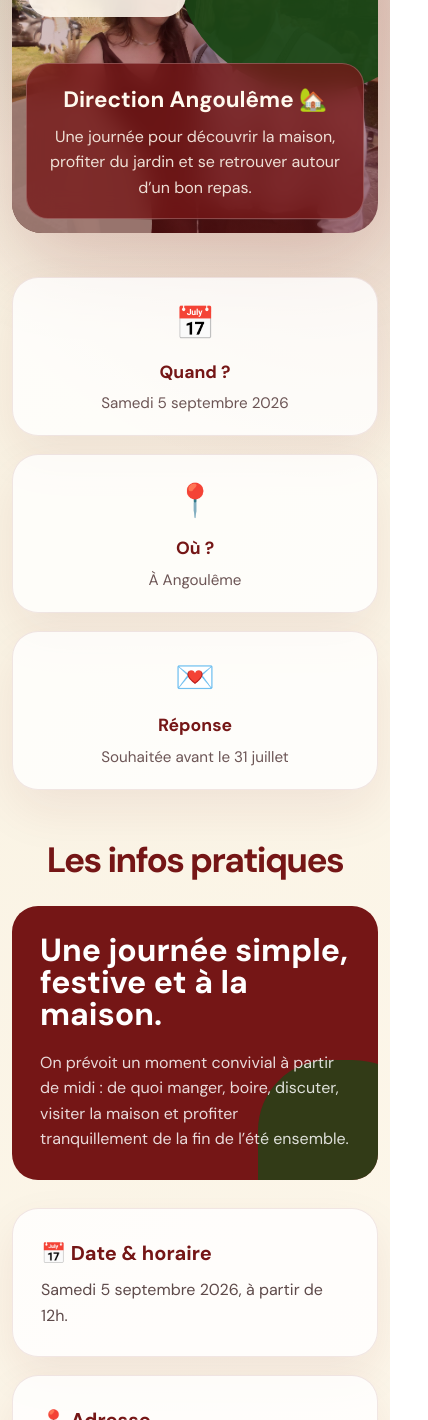
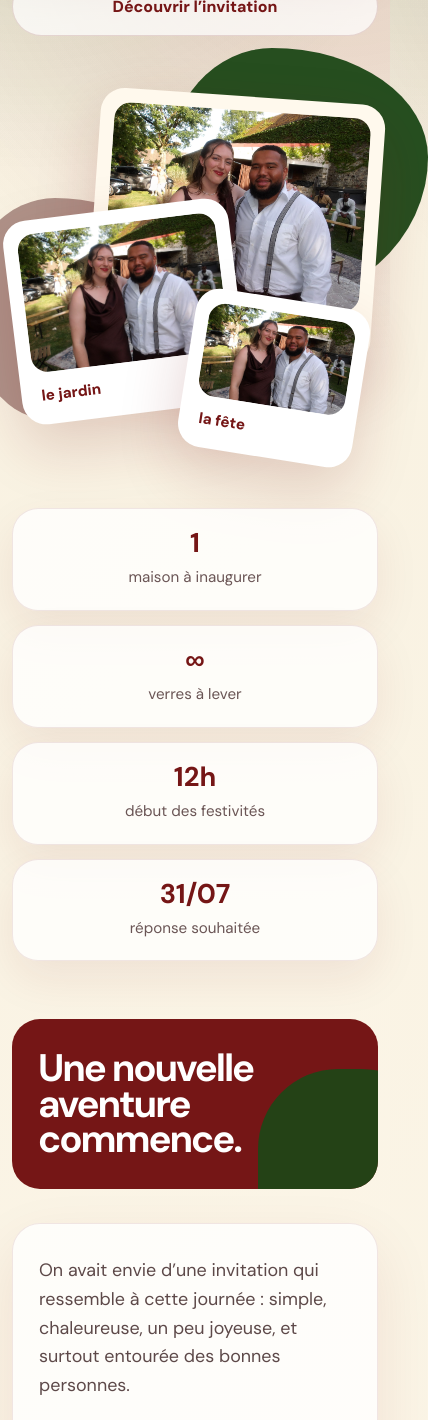
Before and after one commit to Estherfabre01/cremaillere, a plain HTML site: page index.html in a window 390 px wide. Shown: the part 580-2000 px from the top of the page, 428 px wide, since content can reach past the window. Drawn offline with Linux system fonts and the light colour scheme.

Commit message:
nouveau design

```diff
--- a/index.html
+++ b/index.html
@@ -4,7 +4,7 @@
 <meta charset="UTF-8">
 <meta name="viewport" content="width=device-width, initial-scale=1.0">
 
-<title>Crémaillère à Angoulême — 5 septembre 2026</title>
+<title>Crémaillère à Angoulême</title>
 
 <link rel="preconnect" href="https://fonts.googleapis.com">
 <link rel="preconnect" href="https://fonts.gstatic.com" crossorigin>
@@ -16,8 +16,8 @@
   --bordeaux:#751616;
   --taupe:#A3827A;
   --cream:#F7F0DF;
-    --cream-light:#FFF9EE;
-    --ink:#2A1D1D;
+  --cream-light:#FFF9ED;
+  --ink:#241818;
   --white:#FFFFFF;
 }
 
@@ -33,11 +33,11 @@ html{
 
 body{
   font-family:"DM Sans", sans-serif;
+  color:var(--ink);
   background:
-        radial-gradient(circle at 10% 10%, rgba(28,71,23,.20), transparent 28rem),
-        radial-gradient(circle at 90% 20%, rgba(117,22,22,.18), transparent 30rem),
+    radial-gradient(circle at 8% 8%, rgba(28,71,23,.20), transparent 28rem),
+    radial-gradient(circle at 88% 12%, rgba(117,22,22,.18), transparent 30rem),
     linear-gradient(135deg, var(--cream), var(--cream-light));
-    color:var(--ink);
   line-height:1.6;
   overflow-x:hidden;
 }
@@ -51,59 +51,57 @@ a{
   margin:auto;
 }
 
-/* ---------- NAV ---------- */
+/* NAV */
 
 nav{
   display:flex;
   justify-content:space-between;
   align-items:center;
   padding:28px 0;
-    position:relative;
-    z-index:3;
 }
 
 .logo{
   display:flex;
   align-items:center;
   gap:10px;
-    font-size:1.1rem;
   font-weight:800;
   color:var(--bordeaux);
+  font-size:1.05rem;
 }
 
-.logo-dot{
+.logo-mark{
   width:18px;
   height:18px;
-    border-radius:50%;
+  border-radius:999px;
   background:var(--green);
-    box-shadow:0 0 0 8px rgba(28,71,23,.15);
+  box-shadow:0 0 0 8px rgba(28,71,23,.14);
 }
 
 .menu{
   display:flex;
-    gap:12px;
+  gap:10px;
 }
 
 .menu a{
   text-decoration:none;
+  font-weight:800;
+  font-size:.9rem;
   color:var(--bordeaux);
-    background:rgba(255,255,255,.55);
+  background:rgba(255,255,255,.62);
   border:1px solid rgba(117,22,22,.12);
   padding:10px 16px;
   border-radius:999px;
-    font-weight:800;
-    font-size:.9rem;
 }
 
-/* ---------- HERO ---------- */
+/* HERO */
 
 .hero{
   min-height:78vh;
   display:grid;
   grid-template-columns:1.05fr .95fr;
-    gap:52px;
+  gap:56px;
   align-items:center;
-    padding:40px 0 70px;
+  padding:36px 0 70px;
 }
 
 .badge{
@@ -117,36 +115,36 @@ nav{
   font-size:.9rem;
   font-weight:800;
   margin-bottom:22px;
-    box-shadow:0 12px 30px rgba(28,71,23,.22);
+  box-shadow:0 14px 35px rgba(28,71,23,.22);
 }
 
 .hero h1{
   color:var(--bordeaux);
-    font-size:clamp(3.4rem, 8vw, 6.8rem);
-    line-height:.88;
-    letter-spacing:-.07em;
-    margin-bottom:24px;
+  font-size:clamp(3.4rem, 8vw, 7rem);
+  line-height:.86;
+  letter-spacing:-.075em;
+  margin-bottom:26px;
 }
 
 .hero p{
-    max-width:650px;
-    color:#5E4A4A;
+  max-width:640px;
+  color:#5D4949;
   font-size:clamp(1.05rem, 2vw, 1.25rem);
-    margin-bottom:30px;
+  margin-bottom:32px;
 }
 
 .actions{
   display:flex;
+  flex-wrap:wrap;
   gap:14px;
-    flex-wrap:wrap;
 }
 
 .btn{
   display:inline-flex;
   align-items:center;
   justify-content:center;
-    min-height:52px;
-    padding:15px 24px;
+  min-height:54px;
+  padding:16px 26px;
   border-radius:999px;
   text-decoration:none;
   font-weight:800;
@@ -156,239 +154,291 @@ nav{
 .btn-primary{
   background:var(--bordeaux);
   color:white;
-    box-shadow:0 18px 35px rgba(117,22,22,.22);
+  box-shadow:0 18px 38px rgba(117,22,22,.24);
 }
 
 .btn-secondary{
-    background:rgba(255,255,255,.75);
+  background:rgba(255,255,255,.72);
   color:var(--bordeaux);
-    border:1px solid rgba(117,22,22,.16);
+  border:1px solid rgba(117,22,22,.15);
 }
 
 .btn:hover{
   transform:translateY(-3px);
 }
 
-/* ---------- ORIGINAL VISUAL ---------- */
+/* PHOTO STACK */
 
-.visual{
+.photo-stack{
   position:relative;
   min-height:560px;
-    border-radius:44px;
-    background:
-        linear-gradient(to bottom, rgba(0,0,0,.02), rgba(117,22,22,.55)),
-        url("images/jardin.jpg") center/cover no-repeat;
-    box-shadow:0 30px 80px rgba(117,22,22,.18);
-    overflow:hidden;
-    isolation:isolate;
 }
 
-.visual::before{
-    content:"";
+.polaroid{
   position:absolute;
-    width:280px;
-    height:280px;
-    right:-80px;
-    top:-80px;
-    background:var(--green);
-    border-radius:43% 57% 50% 50% / 55% 40% 60% 45%;
-    opacity:.95;
+  background:white;
+  padding:14px 14px 52px;
+  border-radius:24px;
+  box-shadow:0 24px 60px rgba(117,22,22,.18);
+}
+
+.polaroid img{
+  width:100%;
+  height:100%;
+  object-fit:cover;
+  display:block;
+  border-radius:17px;
+}
+
+.polaroid::after{
+  content:attr(data-caption);
+  position:absolute;
+  left:20px;
+  bottom:17px;
+  color:var(--bordeaux);
+  font-weight:800;
+  font-size:.95rem;
+}
+
+.photo-one{
+  width:75%;
+  height:390px;
+  right:0;
+  top:18px;
+  transform:rotate(4deg);
+  background:var(--cream-light);
+}
+
+.photo-two{
+  width:56%;
+  height:300px;
+  left:0;
+  bottom:38px;
+  transform:rotate(-7deg);
+}
+
+.photo-three{
+  width:45%;
+  height:230px;
+  right:16px;
+  bottom:0;
+  transform:rotate(9deg);
+  background:#fff;
+}
+
+.blob{
+  position:absolute;
+  border-radius:40% 60% 65% 35% / 45% 42% 58% 55%;
   z-index:-1;
 }
 
-.visual::after{
-    content:"";
-    position:absolute;
-    width:210px;
-    height:210px;
-    left:-70px;
-    bottom:-70px;
-    background:var(--taupe);
-    border-radius:58% 42% 40% 60% / 48% 62% 38% 52%;
-    opacity:.88;
-    z-index:-1;
+.blob-green{
+  width:260px;
+  height:260px;
+  background:var(--green);
+  right:-50px;
+  top:-30px;
+  opacity:.95;
 }
 
-.date-card{
-    position:absolute;
-    top:26px;
-    left:26px;
-    background:rgba(255,249,238,.88);
-    backdrop-filter:blur(12px);
-    border-radius:26px;
-    padding:20px 22px;
-    color:var(--bordeaux);
-    box-shadow:0 20px 45px rgba(0,0,0,.12);
+.blob-taupe{
+  width:220px;
+  height:220px;
+  background:var(--taupe);
+  left:-45px;
+  bottom:40px;
+  opacity:.85;
 }
 
-.date-card span{
-    display:block;
-    font-size:.85rem;
-    font-weight:800;
-    text-transform:uppercase;
-    letter-spacing:.08em;
-}
+/* INTRO STRIP */
 
-.date-card strong{
-    display:block;
-    font-size:2.4rem;
-    line-height:1;
-}
-
-.house-card{
-    position:absolute;
-    right:24px;
-    bottom:24px;
-    left:24px;
-    background:rgba(117,22,22,.78);
-    color:var(--cream-light);
-    border:1px solid rgba(255,255,255,.22);
-    border-radius:28px;
-    padding:24px;
-    backdrop-filter:blur(12px);
-}
-
-.house-card strong{
-    display:block;
-    font-size:1.4rem;
-    margin-bottom:6px;
-}
-
-.house-card p{
-    color:rgba(255,249,238,.88);
-    margin:0;
-    font-size:1rem;
-}
-
-/* ---------- FLOATING INFO ---------- */
-
-.quick-info{
+.memory-strip{
   display:grid;
-    grid-template-columns:repeat(3, 1fr);
-    gap:18px;
-    margin-top:-25px;
+  grid-template-columns:repeat(4, 1fr);
+  gap:14px;
+  margin-top:-22px;
   position:relative;
   z-index:2;
 }
 
-.info-pill{
+.memory-item{
   background:rgba(255,255,255,.78);
   border:1px solid rgba(117,22,22,.10);
   border-radius:26px;
   padding:22px;
-    box-shadow:0 20px 50px rgba(117,22,22,.08);
   text-align:center;
+  box-shadow:0 18px 45px rgba(117,22,22,.08);
 }
 
-.info-pill .emoji{
-    font-size:2rem;
+.memory-item strong{
+  display:block;
+  color:var(--bordeaux);
+  font-size:1.7rem;
+  line-height:1;
   margin-bottom:8px;
 }
 
-.info-pill strong{
-    color:var(--bordeaux);
-    display:block;
-    font-size:1.1rem;
-    margin-bottom:4px;
-}
-
-.info-pill span{
-    color:#6C5555;
+.memory-item span{
+  color:#6A5555;
   font-size:.95rem;
 }
 
-/* ---------- SECTIONS ---------- */
+/* STORY */
 
 .section{
-    padding:78px 0;
+  padding:82px 0;
 }
 
-.section-title{
-    color:var(--bordeaux);
-    text-align:center;
-    font-size:clamp(2.2rem, 5vw, 4rem);
-    line-height:.95;
-    letter-spacing:-.045em;
-    margin-bottom:38px;
-}
-
-.invite-card{
+.story-card{
   display:grid;
-    grid-template-columns:1fr 1fr;
-    gap:28px;
+  grid-template-columns:.9fr 1.1fr;
+  gap:34px;
   align-items:stretch;
 }
 
-.story{
+.story-title{
   background:var(--bordeaux);
   color:white;
-    border-radius:34px;
-    padding:42px;
+  border-radius:38px;
+  padding:48px;
   position:relative;
   overflow:hidden;
 }
 
-.story::after{
+.story-title::after{
   content:"";
   position:absolute;
-    width:180px;
-    height:180px;
-    right:-60px;
-    bottom:-60px;
+  width:190px;
+  height:190px;
+  right:-70px;
+  bottom:-70px;
   background:var(--green);
-    border-radius:45% 55% 60% 40%;
-    opacity:.75;
+  border-radius:48% 52% 62% 38%;
+  opacity:.9;
 }
 
-.story h2{
-    font-size:clamp(2rem,4vw,3.2rem);
-    line-height:1;
-    margin-bottom:20px;
+.story-title h2{
   position:relative;
   z-index:1;
+  font-size:clamp(2.4rem, 5vw, 4.5rem);
+  line-height:.92;
+  letter-spacing:-.055em;
 }
 
-.story p{
-    color:rgba(255,255,255,.84);
-    position:relative;
-    z-index:1;
+.story-text{
+  display:flex;
+  flex-direction:column;
+  justify-content:center;
+  background:rgba(255,255,255,.78);
+  border:1px solid rgba(117,22,22,.10);
+  border-radius:38px;
+  padding:48px;
+  box-shadow:0 22px 60px rgba(117,22,22,.09);
 }
 
-.details{
-    display:grid;
-    gap:18px;
+.story-text p{
+  color:#5D4949;
+  font-size:1.12rem;
+  margin-bottom:18px;
 }
 
-.detail-box{
-    background:rgba(255,255,255,.80);
-    border:1px solid rgba(117,22,22,.10);
-    border-radius:28px;
-    padding:28px;
-    box-shadow:0 18px 45px rgba(117,22,22,.08);
+.story-text p:last-child{
+  margin-bottom:0;
 }
 
-.detail-box h3{
-    color:var(--bordeaux);
-    font-size:1.25rem;
-    margin-bottom:8px;
+/* QUOTE */
+
+.quote{
+  text-align:center;
+  padding:54px 24px;
 }
 
-.detail-box p{
-    color:#5E4A4A;
+.quote p{
+  max-width:900px;
+  margin:auto;
+  color:var(--bordeaux);
+  font-size:clamp(2.2rem, 6vw, 5rem);
+  line-height:.95;
+  letter-spacing:-.06em;
+  font-weight:800;
 }
 
-/* ---------- RESPONSE ---------- */
+.quote span{
+  display:block;
+  margin-top:18px;
+  color:#6A5555;
+  font-size:1.05rem;
+  letter-spacing:0;
+  font-weight:500;
+}
+
+/* MOOD */
+
+.mood{
+  display:grid;
+  grid-template-columns:1fr 1fr;
+  gap:28px;
+  align-items:center;
+}
+
+.mood-text{
+  padding:18px 0;
+}
+
+.mood-text h2{
+  color:var(--bordeaux);
+  font-size:clamp(2.4rem, 5vw, 4.6rem);
+  line-height:.92;
+  letter-spacing:-.055em;
+  margin-bottom:22px;
+}
+
+.mood-text p{
+  color:#5D4949;
+  font-size:1.1rem;
+  max-width:560px;
+}
+
+.mood-cloud{
+  display:flex;
+  flex-wrap:wrap;
+  gap:14px;
+  justify-content:center;
+}
+
+.chip{
+  background:white;
+  color:var(--bordeaux);
+  border:1px solid rgba(117,22,22,.10);
+  border-radius:999px;
+  padding:14px 18px;
+  font-weight:800;
+  box-shadow:0 14px 36px rgba(117,22,22,.08);
+}
+
+.chip:nth-child(2n){
+  background:var(--green);
+  color:white;
+}
+
+.chip:nth-child(3n){
+  background:var(--taupe);
+  color:white;
+}
+
+/* RESPONSE */
 
 .response{
   position:relative;
   background:
+    radial-gradient(circle at 20% 20%, rgba(255,255,255,.16), transparent 14rem),
     linear-gradient(135deg, var(--green), #2F6727);
-    border-radius:40px;
-    padding:58px;
   color:white;
+  border-radius:42px;
+  padding:64px 42px;
   text-align:center;
   overflow:hidden;
-    box-shadow:0 28px 70px rgba(28,71,23,.22);
+  box-shadow:0 30px 80px rgba(28,71,23,.24);
 }
 
 .response::before,
@@ -396,21 +446,21 @@ nav{
   content:"";
   position:absolute;
   border-radius:50%;
-    background:rgba(255,255,255,.12);
+  background:rgba(255,255,255,.10);
 }
 
 .response::before{
-    width:180px;
-    height:180px;
-    top:-70px;
-    left:-50px;
+  width:200px;
+  height:200px;
+  top:-80px;
+  left:-60px;
 }
 
 .response::after{
-    width:240px;
-    height:240px;
-    right:-90px;
-    bottom:-90px;
+  width:260px;
+  height:260px;
+  right:-100px;
+  bottom:-100px;
 }
 
 .response-content{
@@ -419,15 +469,15 @@ nav{
 }
 
 .response h2{
-    font-size:clamp(2.2rem, 6vw, 4.2rem);
-    line-height:.95;
-    letter-spacing:-.045em;
-    margin-bottom:18px;
+  font-size:clamp(2.5rem, 7vw, 5rem);
+  line-height:.9;
+  letter-spacing:-.065em;
+  margin-bottom:20px;
 }
 
 .response p{
-    max-width:650px;
-    margin:0 auto 30px;
+  max-width:690px;
+  margin:0 auto 32px;
   color:rgba(255,255,255,.86);
   font-size:1.1rem;
 }
@@ -437,22 +487,22 @@ nav{
   color:var(--bordeaux);
 }
 
-/* ---------- FOOTER ---------- */
+/* FOOTER */
 
 footer{
-    padding:55px 20px;
+  padding:56px 20px;
   text-align:center;
-    color:#6C5555;
+  color:#6A5555;
 }
 
 footer strong{
   display:block;
   color:var(--bordeaux);
-    font-size:1.3rem;
+  font-size:1.25rem;
   margin-bottom:6px;
 }
 
-/* ---------- RESPONSIVE ---------- */
+/* RESPONSIVE */
 
 @media(max-width:980px){
 
@@ -460,7 +510,7 @@ footer strong{
     grid-template-columns:1fr;
     text-align:center;
     min-height:auto;
-        padding-top:20px;
+    gap:42px;
   }
 
   .hero p{
@@ -472,21 +522,30 @@ footer strong{
     justify-content:center;
   }
 
-    .visual{
-        min-height:460px;
+  .photo-stack{
+    min-height:520px;
   }
 
-    .quick-info{
-        grid-template-columns:1fr;
+  .memory-strip{
+    grid-template-columns:repeat(2, 1fr);
     margin-top:0;
   }
 
-    .invite-card{
+  .story-card,
+  .mood{
     grid-template-columns:1fr;
+  }
+
+  .mood-text{
+    text-align:center;
+  }
+
+  .mood-text p{
+    margin:auto;
   }
 }
 
-@media(max-width:680px){
+@media(max-width:700px){
 
   .container{
     width:min(100% - 24px, 1120px);
@@ -506,16 +565,11 @@ footer strong{
   }
 
   .hero{
-        gap:32px;
-        padding-bottom:44px;
+    padding:24px 0 50px;
   }
 
   .hero h1{
-        font-size:clamp(3rem, 16vw, 4.4rem);
-    }
-
-    .hero p{
-        font-size:1rem;
+    font-size:clamp(3.2rem, 17vw, 4.8rem);
   }
 
   .actions{
@@ -526,71 +580,88 @@ footer strong{
     width:100%;
   }
 
-    .visual{
-        min-height:380px;
-        border-radius:30px;
+  .photo-stack{
+    min-height:430px;
   }
 
-    .date-card{
-        top:16px;
-        left:16px;
-        padding:16px 18px;
-        border-radius:22px;
+  .photo-one{
+    width:78%;
+    height:300px;
   }
 
-    .date-card strong{
-        font-size:2rem;
+  .photo-two{
+    width:62%;
+    height:230px;
+    bottom:44px;
   }
 
-    .house-card{
-        left:14px;
-        right:14px;
-        bottom:14px;
-        padding:18px;
-        border-radius:22px;
+  .photo-three{
+    width:48%;
+    height:185px;
+  }
+
+  .memory-strip{
+    grid-template-columns:1fr;
   }
 
   .section{
-        padding:54px 0;
+    padding:58px 0;
   }
 
-    .story,
-    .detail-box,
+  .story-title,
+  .story-text,
   .response{
-        border-radius:26px;
-        padding:28px;
+    border-radius:28px;
+    padding:32px 26px;
   }
 
-    .response{
-        padding:38px 24px;
+  .quote{
+    padding:34px 10px;
   }
 
-    footer{
-        padding:42px 20px;
+  .mood-cloud{
+    justify-content:flex-start;
+  }
+
+  .chip{
+    width:100%;
+    text-align:center;
   }
 }
 
-@media(max-width:420px){
+@media(max-width:430px){
 
   .badge{
     font-size:.78rem;
     padding:9px 14px;
   }
 
-    .hero h1{
-        letter-spacing:-.055em;
+  .hero p{
+    font-size:1rem;
   }
 
-    .visual{
-        min-height:340px;
+  .photo-stack{
+    min-height:380px;
   }
 
-    .info-pill{
+  .photo-one{
+    height:260px;
+  }
+
+  .photo-two{
+    height:205px;
+  }
+
+  .photo-three{
+    height:160px;
+  }
+
+  .memory-item{
     padding:20px;
   }
 
-    .section-title{
-        margin-bottom:28px;
+  .response{
+    padding:34px 22px;
   }
 }
 </style>
@@ -602,13 +673,14 @@ footer strong{
 
   <nav>
     <div class="logo">
-            <span class="logo-dot"></span>
+      <span class="logo-mark"></span>
       Crémaillère à Angoulême
     </div>
 
     <div class="menu">
-            #infosInfos</a>
-            #reponseRépondre</a>
+      <a href="#histoire">L’histoire</a>
+      <a href="#ambiance">L’ambiance</a>
+      <a href="#reponse">Répondre</a>
     </div>
   </nav>
 
@@ -623,114 +695,122 @@ footer strong{
         </div>
 
         <h1>
-                    On pend la crémaillère !
+          On ouvre enfin la maison.
         </h1>
 
         <p>
-                    Venez célébrer notre installation à Angoulême autour d’un déjeuner,
-                    d’un apéritif dans le jardin et d’un moment simple, joyeux et convivial.
+          Après les cartons, les travaux, les allers-retours et les cafés bus debout,
+          il ne manque plus qu’une chose pour que cette maison devienne vraiment la nôtre :
+          la remplir des gens qu’on aime.
         </p>
 
         <div class="actions">
-                    TON_LIEN_GOOGLE_FORM
-                        Répondre à l’invitation
+          <a class="btn btn-primary" href="TON_LIEN_GOOGLE_FORM" target="_blank" rel="noopener">
+            Je réponds à l’invitation
           </a>
 
-                    #infos
-                        Voir les infos pratiques
+          <a class="btn btn-secondary" href="#histoire">
+            Découvrir l’invitation
           </a>
         </div>
 
       </div>
 
-            <div class="visual">
+      <div class="photo-stack" aria-label="Photos d'ambiance de la maison">
 
-                <div class="date-card">
-                    <span>Septembre</span>
-                    <strong>05</strong>
-                    <span>à partir de 12h</span>
+        <div class="blob blob-green"></div>
+        <div class="blob blob-taupe"></div>
+
+        <div class="polaroid photo-one" data-caption="la maison">
+          <img src="images/jardin.jpg" alt="Jardin de la maison">
         </div>
 
-                <div class="house-card">
-                    <strong>Direction Angoulême 🏡</strong>
-                    <p>
-                        Une journée pour découvrir la maison, profiter du jardin
-                        et se retrouver autour d’un bon repas.
-                    </p>
+        <div class="polaroid photo-two" data-caption="le jardin">
+          <img src="images/jardin.jpg" alt="Ambiance jardin">
+        </div>
+
+        <div class="polaroid photo-three" data-caption="la fête">
+          <img src="images/jardin.jpg" alt="Ambiance crémaillère">
         </div>
 
       </div>
 
     </section>
 
-        <section class="quick-info" aria-label="Résumé des informations">
+    <section class="memory-strip" aria-label="Résumé de l'esprit de la journée">
 
-            <div class="info-pill">
-                <div class="emoji">📅</div>
-                <strong>Quand ?</strong>
-                <span>Samedi 5 septembre 2026</span>
+      <div class="memory-item">
+        <strong>1</strong>
+        <span>maison à inaugurer</span>
       </div>
 
-            <div class="info-pill">
-                <div class="emoji">📍</div>
-                <strong>Où ?</strong>
-                <span>À Angoulême</span>
+      <div class="memory-item">
+        <strong>∞</strong>
+        <span>verres à lever</span>
       </div>
 
-            <div class="info-pill">
-                <div class="emoji">💌</div>
-                <strong>Réponse</strong>
-                <span>Souhaitée avant le 31 juillet</span>
+      <div class="memory-item">
+        <strong>12h</strong>
+        <span>début des festivités</span>
+      </div>
+
+      <div class="memory-item">
+        <strong>31/07</strong>
+        <span>réponse souhaitée</span>
       </div>
 
     </section>
 
-        <section id="infos" class="section">
+    <section id="histoire" class="section">
 
-            <h2 class="section-title">
-                Les infos pratiques
+      <div class="story-card">
+
+        <div class="story-title">
+          <h2>
+            Une nouvelle aventure commence.
           </h2>
+        </div>
 
-            <div class="invite-card">
-
-                <div class="story">
-
-                    <h2>
-                        Une journée simple, festive et à la maison.
-                    </h2>
+        <div class="story-text">
 
           <p>
-                        On prévoit un moment convivial à partir de midi :
-                        de quoi manger, boire, discuter, visiter la maison
-                        et profiter tranquillement de la fin de l’été ensemble.
+            On avait envie d’une invitation qui ressemble à cette journée :
+            simple, chaleureuse, un peu joyeuse, et surtout entourée des bonnes personnes.
+          </p>
+
+          <p>
+            L’idée est de se retrouver tranquillement à Angoulême, de profiter du jardin,
+            de partager un repas, de rire, de visiter la maison et de célébrer cette nouvelle étape.
           </p>
 
         </div>
 
-                <div class="details">
-
-                    <div class="detail-box">
-                        <h3>📅 Date & horaire</h3>
-                        <p>
-                            Samedi 5 septembre 2026, à partir de 12h.
-                        </p>
       </div>
 
-                    <div class="detail-box">
-                        <h3>📍 Adresse</h3>
+    </section>
+
+    <section class="quote">
+
       <p>
-                            La crémaillère aura lieu à Angoulême.
-                            L’adresse complète sera envoyée aux personnes qui confirment leur venue.
+        Il ne manque
+          <p>
+            Juste une journée de fin d’été comme on les aime :
+            un jardin, des discussions qui durent, quelque chose à grignoter,
+            des verres qui s’entrechoquent et la maison qui prend vie.
           </p>
+
         </div>
 
-                    <div class="detail-box">
-                        <h3>🛏️ Pour dormir</h3>
-                        <p>
-                            Quelques couchages seront possibles sur place selon les disponibilités.
-                            Vous pourrez le préciser dans le formulaire.
-                        </p>
-                    </div>
+        <div class="mood-cloud" aria-label="Ambiance de la crémaillère">
+
+          <div class="chip">🌿 jardin</div>
+          <div class="chip">🍷 apéro</div>
+          <div class="chip">🏡 visite de la maison</div>
+          <div class="chip">🍽️ déjeuner</div>
+          <div class="chip">☀️ fin d’été</div>
+          <div class="chip">❤️ retrouvailles</div>
+          <div class="chip">🎶 ambiance tranquille</div>
+          <div class="chip">🥂 crémaillère</div>
 
         </div>
 
@@ -745,12 +825,12 @@ footer strong{
         <div class="response-content">
 
           <h2>
-                        Vous venez ? 🎉
+            Alors, vous venez ?
           </h2>
 
           <p>
-                        Merci de remplir le formulaire avant le 31 juillet pour nous aider
-                        à prévoir les repas, les quantités et les couchages.
+            Pour nous aider à tout prévoir, merci de compléter le formulaire avant le 31 juillet.
+            L’adresse complète sera envoyée aux personnes qui confirment leur venue.
           </p>
 
           TON_LIEN_GOOGLE_FORM
@@ -768,7 +848,7 @@ footer strong{
 </div>
 
 <footer>
-    <strong>Hâte de vous voir à Angoulême</strong>
+  <strong>Hâte de vous voir à Angoulême ❤️</strong>
   <p>Crémaillère · Samedi 5 septembre 2026</p>
 </footer>
 
```
Lines whose indentation alone changed are shown as unchanged.
